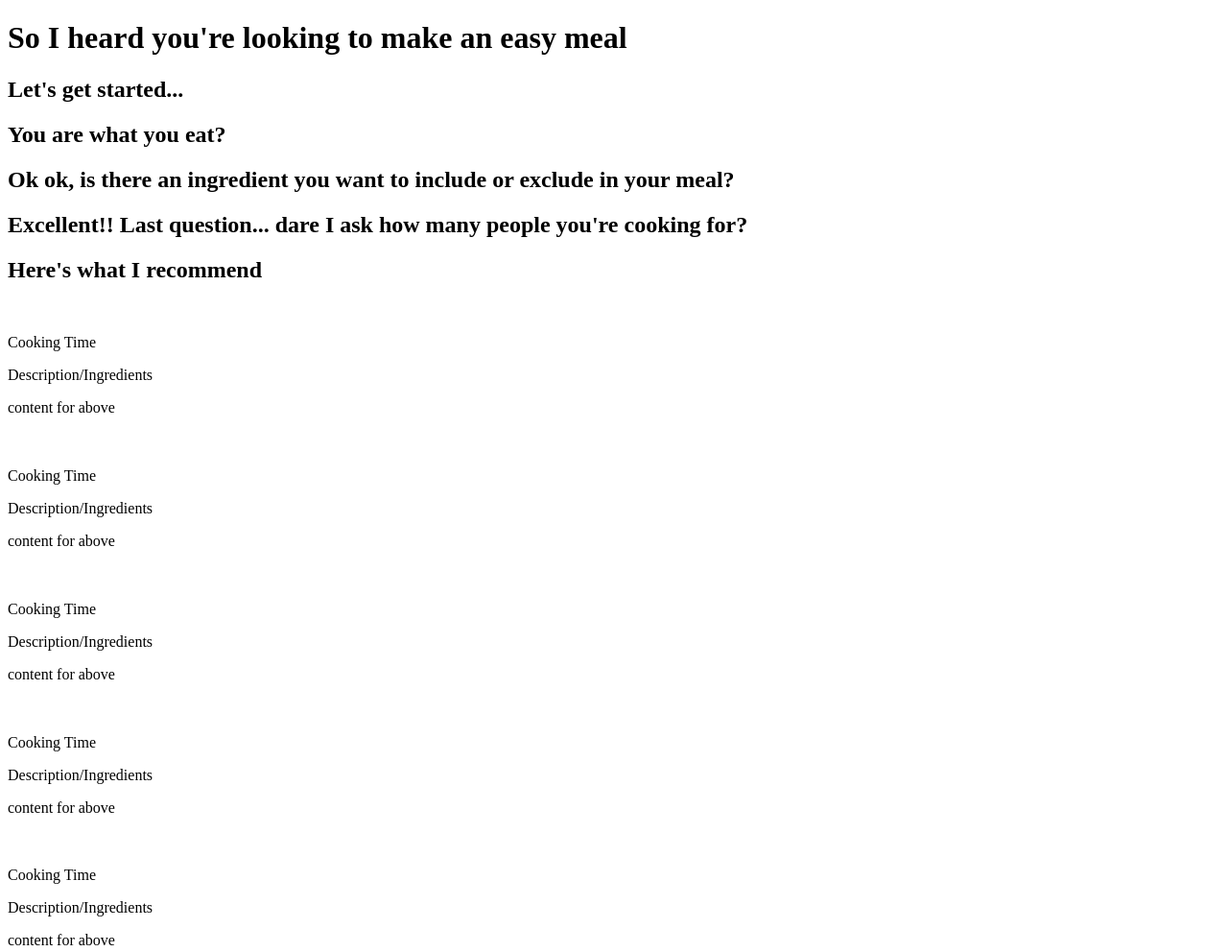
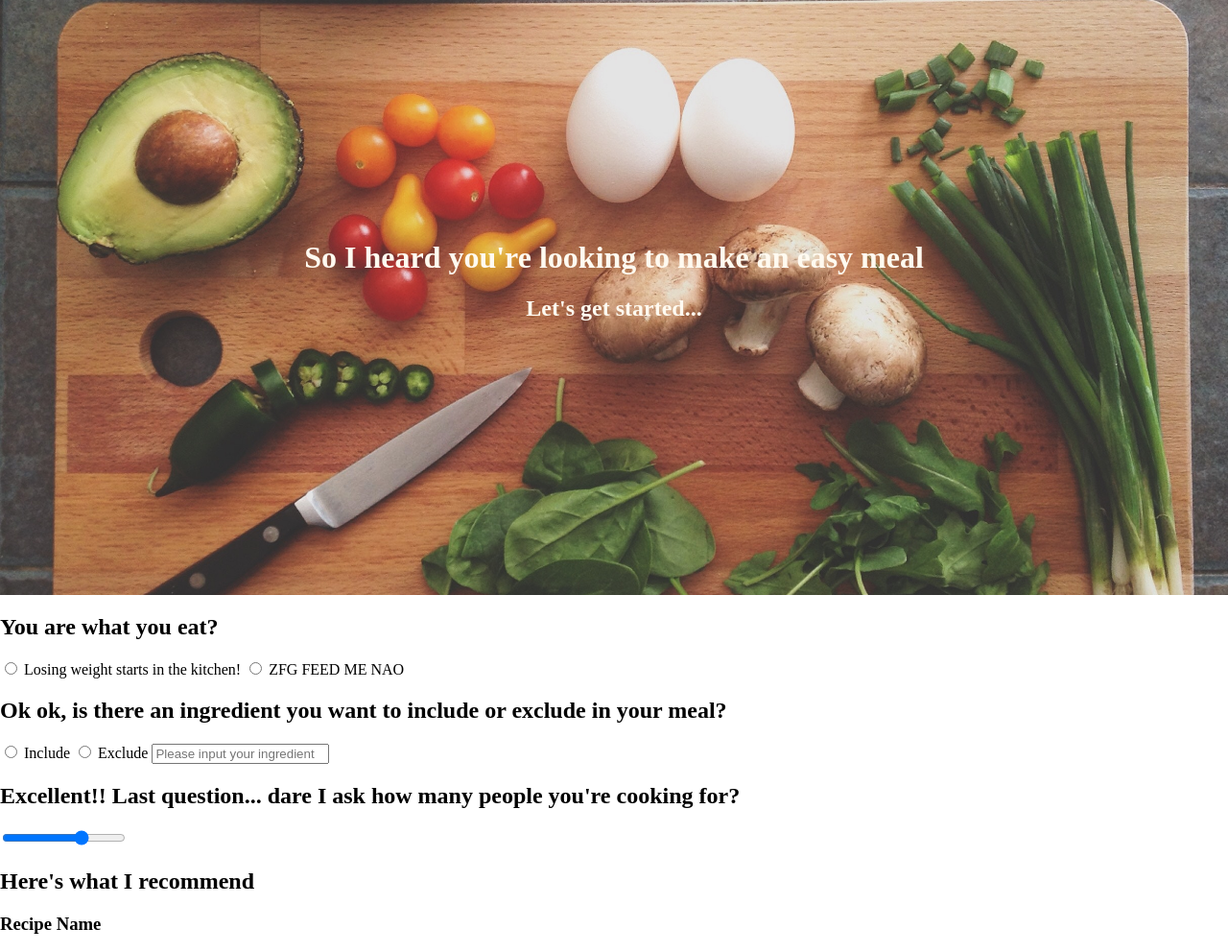
Before and after one commit to dluudevs/recipes-api-project, a plain HTML site: page index.html in a window 1280 px wide. Shown: the top 992 px of the page at 96% size. Drawn offline with Linux system fonts and the light colour scheme.

Commit message:
completed html and added style sheet with background

```diff
--- a/index.html
+++ b/index.html
@@ -3,6 +3,7 @@
 <head>
 	<meta charset="UTF-8">
 	<title>Recipes for noobs or lazy people</title>
+	<link rel="stylesheet" href="styles.css">
 </head>
 <body>
 	<header>
@@ -11,23 +12,50 @@
 	</header>
 	<section>
 		<h2>You are what you eat?</h2>
+		<form action="" class="firstOption" name="firstOption">
+			<input type="radio" name="firstOption" id="healthy">
+			<label for="healthy">Losing weight starts in the kitchen!</label>
+
+			<input type="radio" name="firstOption" id="unheathy">
+			<label for="unhealthy">ZFG FEED ME NAO</label>
+		</form>
 		<!-- Losing weight starts in the kitchen! -->
 		<!-- ZFG FEED ME NAO -->
 	</section>
 	<section>
 		<h2>Ok ok, is there an ingredient you want to include or exclude in your meal?</h2>
+		<form action="" class="secondOption" name="secondOption">
+			<input type="radio" name="secondOption" id="include">
+			<label for="include">Include</label>
+
+			<input type="radio" name="secondOption" id="exclude">
+			<label for="exclude">Exclude</label>
+
+			<input type="text" name="secondOption" placeholder="Please input your ingredient">
+		</form>
 		<!-- include -->
 		<!-- exclude -->
 		<!-- input -->
 	</section>
 	<section>
 		<h2>Excellent!! Last question... dare I ask how many people you're cooking for?</h2>
+		<!-- needs onChange event listener -->
+		<!-- add the class to the below label through javascript right from the getgo -->
+		 <input type="range" name="servings" id="servings" min="1" max="4">
+		 <!-- fallback incase the slider doesnt work -->
+		 <!-- <select name="servings" id="servings">
+			 	<option value="" selected hidden>-- Please select the number of servings --</option>
+				<option value="1">1</option>
+				<option value="2">2</option>
+				<option value="3">3</option>
+				<option value="4">4</option> -->
+		 </select>
 		<!-- range input -->
 	</section>
 	<section>
 		<h2>Here's what I recommend</h2>
 		<div class="gallery leftOne">
-			<h3></h3>
+			<h3>Recipe Name</h3>
 			<img src="" alt="">
 			<p>Cooking Time</p>
 			<p>Description/Ingredients</p>
--- /dev/null
+++ b/styles.css
@@ -0,0 +1,20 @@
+body {
+	margin: 0;
+}
+
+header {
+	background: url(assets/katie-smith-104748-unsplash.jpg) center;
+	background-size: cover;
+	text-align: center;
+	color: floralwhite;
+}
+
+header h1 {
+	margin-top: 0;
+	padding-top: 250px;
+}
+
+header h2 {
+	padding-bottom: 285px;
+	margin-bottom: 0;
+}
```
Also changed, not shown: assets/katie-smith-104748-unsplash.jpg (added).
